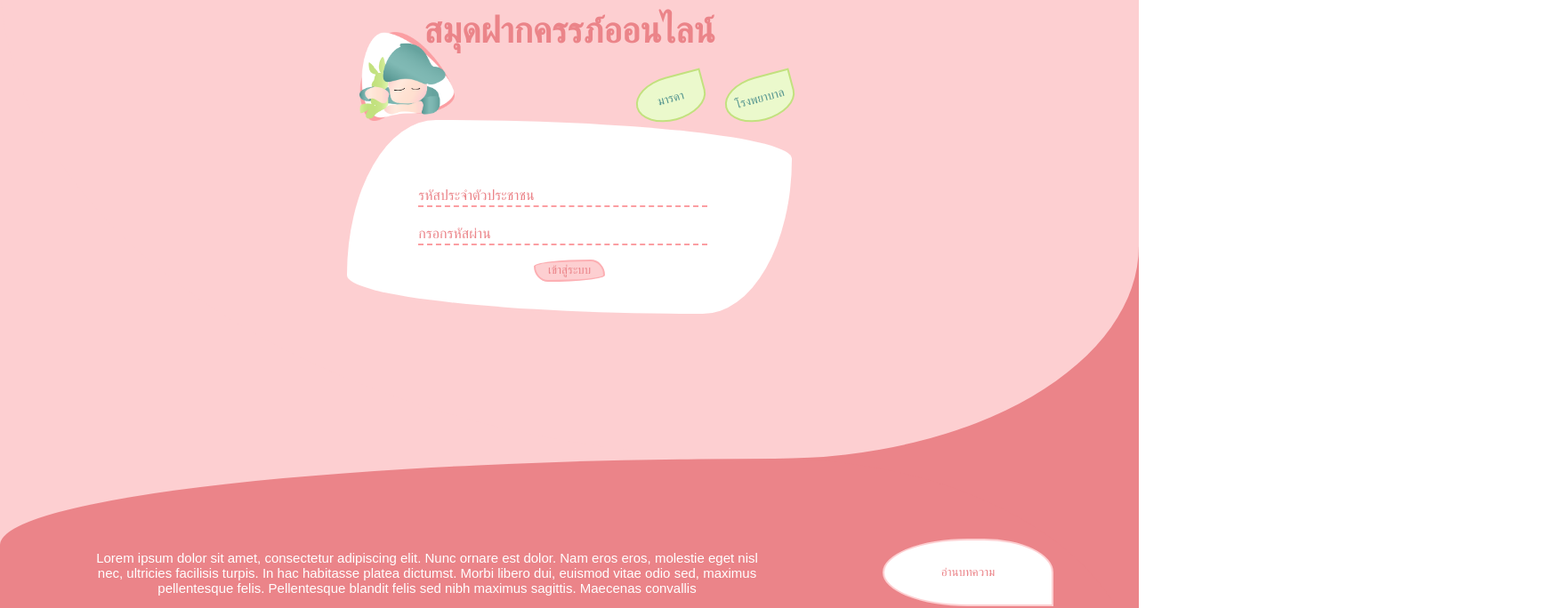
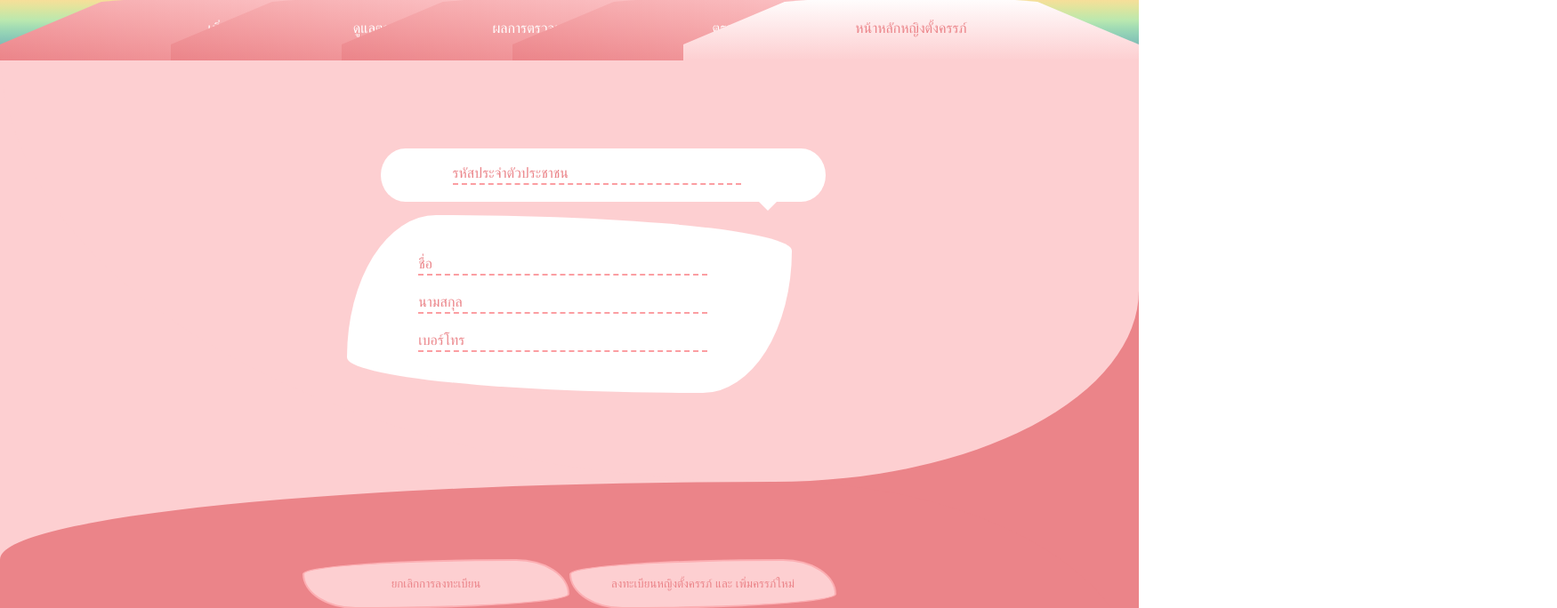
Before and after one commit to AuJeedJad/ANC-frontend, a React (Create React App) app: page / in a window 1280 px wide. Shown: the part 28-712 px from the top of the page at 89% size, 1750 px wide, since content can reach past the window. Built offline with nearby package versions, Linux system fonts and the light colour scheme; a web font is replaced by a local one.

Commit message:
motherRegister validation

```diff
--- a/src/App.js
+++ b/src/App.js
@@ -8,7 +8,7 @@ function App() {
   return (
     <div className="App" style={{ width: '100vw' }}>
       <Layout>
-        <Login />
+        <MotherRegister />
       </Layout>
     </div>
   );
--- a/src/components/Layout/index.js
+++ b/src/components/Layout/index.js
@@ -6,7 +6,7 @@ function Layout({ children }) {
   // children เป็น special property ที่บอกว่าเป็น children ที่component นี้คร่อมอยู่เมื่อเรียกใช้ ต้องkeywordนี้เท่านั้น
   return (
     <>
-      {/* <NavBar /> */}
+      <NavBar />
       {children}
       <div className="deco-page">
         <div className="deco-page-left"></div>
--- a/src/pages/MotherRegister/index.js
+++ b/src/pages/MotherRegister/index.js
@@ -5,11 +5,20 @@ import InputField from '../../components/InputField/index';
 function MotherRegister() {
   const [existIdCard, setExistIdCard] = useState(false);
   // ค่าตั้งต้น  false เจอ true ไม่เจอ false
-  const [value, setValue] = useState({});
+  const [value, setValue] = useState({ IdCard: '', FirstName: '', LastName: '', PhoneNumber: '' });
+  const [validate, setValidate] = useState({ IdCard: false, FirstName: false, LastName: false, PhoneNumber: false });
 
-  const valueGet = (fieldValue, field) => {
+  const valueGet = (fieldValue, field, isAlert) => {
     setValue({ ...value, [field]: fieldValue });
+    isAlert ? setValidate({ ...validate, [field]: false }) : setValidate({ ...validate, [field]: true });
   };
+
+  useEffect(() => {
+    if (validate.IdCard) {
+      alert('find');
+    }
+  }, [value.IdCard]);
+
   return (
     <div className="page">
       <div className="page-body">
@@ -18,12 +27,10 @@ function MotherRegister() {
             fieldName="IdCard"
             fieldLabel="รหัสประจำตัวประชาชน"
             type="text"
-            valueGet={(value, field) => {
-              valueGet(value, field);
-              if (value.length === 13) {
-                alert('กรองว่ามี idCard ในฐานข้อมูลไหม ถ้ามี setExistIdCard(true)');
-              }
-            }}
+            valueGet={(value, field, isAlert) => valueGet(value, field, isAlert)}
+            valueFormat="number"
+            valueLengthMax={13}
+            valueLengthMin={13}
           />
         </div>
         <form className="card">
@@ -44,19 +51,23 @@ function MotherRegister() {
                 fieldName="FirstName"
                 fieldLabel="ชื่อ"
                 type="text"
-                valueGet={(value, field) => valueGet(value, field)}
+                valueGet={(value, field, isAlert) => valueGet(value, field, isAlert)}
+                valueLengthMin={3}
               />
               <InputField
                 fieldName="LastName"
                 fieldLabel="นามสกุล"
-                type="text"
-                valueGet={(value, field) => valueGet(value, field)}
+                valueGet={(value, field, isAlert) => valueGet(value, field, isAlert)}
+                valueLengthMin={3}
               />
               <InputField
                 fieldName="PhoneNumber"
                 fieldLabel="เบอร์โทร"
                 type="tel"
-                valueGet={(value, field) => valueGet(value, field)}
+                valueGet={(value, field, isAlert) => valueGet(value, field, isAlert)}
+                valueFormat="number"
+                valueLengthMax={10}
+                valueLengthMin={10}
               />
             </div>
           )}
@@ -79,12 +90,19 @@ function MotherRegister() {
         ) : existIdCard ? (
           <div>
             <button className="btn-submit">ยกเลิกการลงทะเบียน</button>
-            <button className="btn-submit">เพิ่มครรภ์ใหม่</button>
+            <button disabled={!validate.IdCard} className="btn-submit">
+              เพิ่มครรภ์ใหม่
+            </button>
           </div>
         ) : (
           <div>
             <button className="btn-submit">ยกเลิกการลงทะเบียน</button>
-            <button className="btn-submit">ลงทะเบียนหญิงตั้งครรภ์ และ เพิ่มครรภ์ใหม่</button>
+            <button
+              disabled={!validate.IdCard || !validate.FirstName || !validate.LastName || !validate.PhoneNumber}
+              className="btn-submit"
+            >
+              ลงทะเบียนหญิงตั้งครรภ์ และ เพิ่มครรภ์ใหม่
+            </button>
           </div>
         )}
       </div>
```
